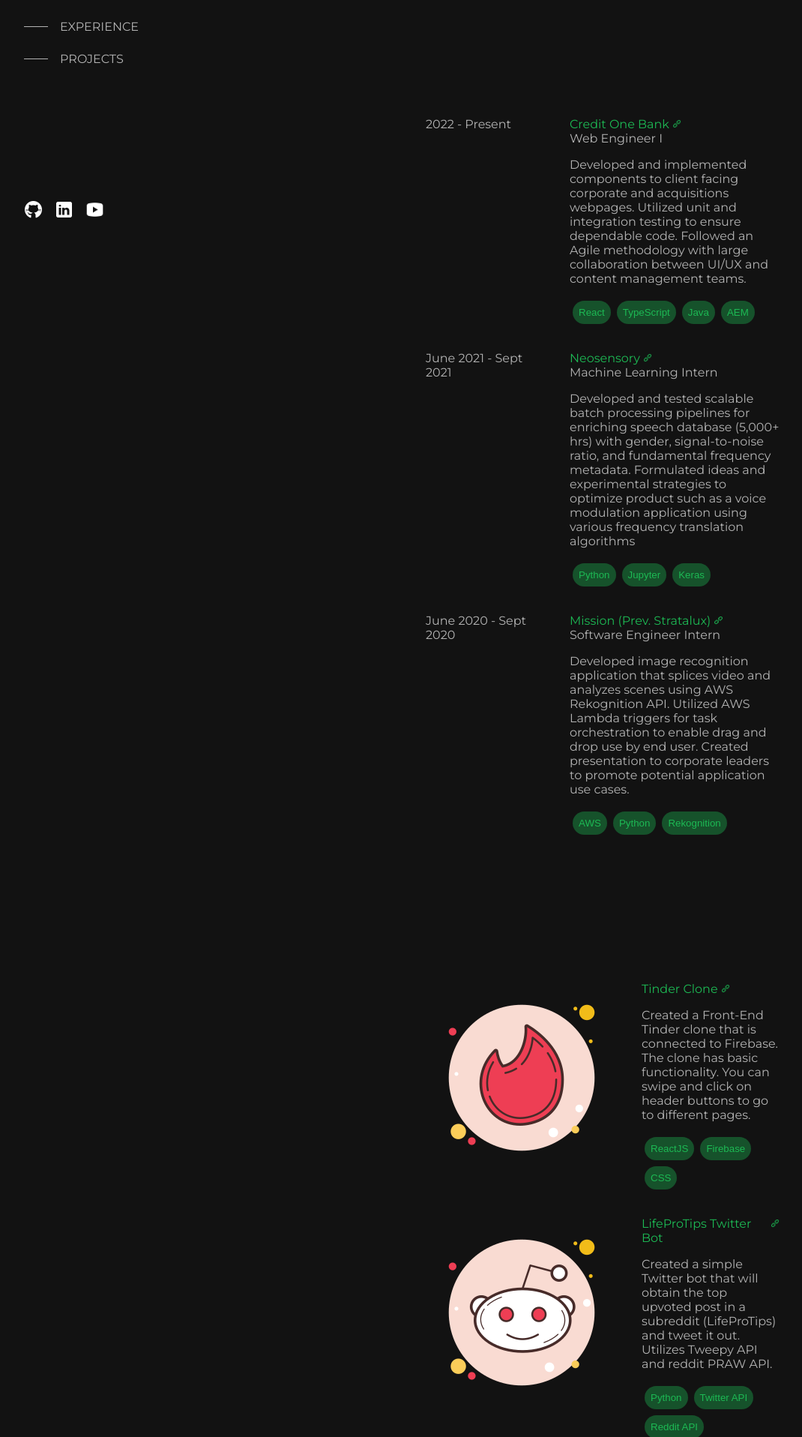
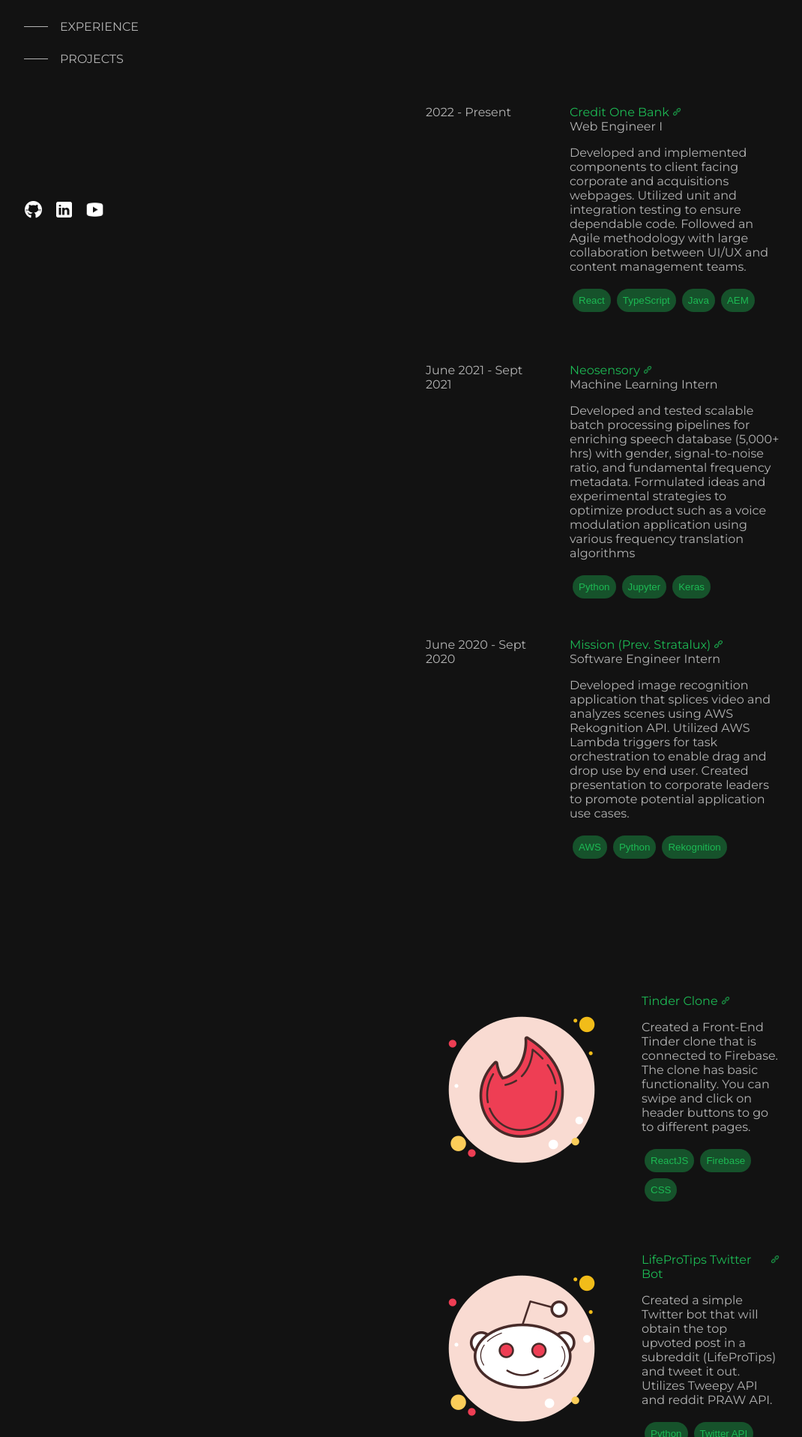
Before and after one commit to hrrsnsu/portfolio-v2, a Next.js app: page / in a window 1280 px wide. Shown: the part 384-2300 px from the top of the page at 75% size, without its empty margins (96-1166 px from the left). Built offline with nearby package versions, Linux system fonts and the light colour scheme.

Commit message:
styling fix

```diff
--- a/src/app/components/molecules/ScrollView/ScrollView.css
+++ b/src/app/components/molecules/ScrollView/ScrollView.css
@@ -3,7 +3,6 @@
     margin-bottom: 15vh;
     display: flex;
     flex-direction: column;
-    gap: 1rem;
     width: 50%;
 }
 
@@ -13,9 +12,15 @@
 }
 
 .ScrollView__timeline {
+    display: flex;
+    flex-direction: column;
+    gap: 1rem;
     margin-bottom: 9rem;
 }
 
 .ScrollView__projects {
+    display: flex;
+    flex-direction: column;
+    gap: 1rem;
     margin-bottom: 9rem;
 }
--- a/src/app/page.tsx
+++ b/src/app/page.tsx
@@ -19,7 +19,7 @@
   useEffect(() => {
     const pageElem = pageContainerRef.current;
     if (pageElem) {
-      pageElem.style.background = `radial-gradient(1500px at ${left}px ${top}px, rgba(53, 53, 53, 0.15), transparent 15%)`;
+      pageElem.style.background = `radial-gradient(2000px at ${left}px ${top}px, rgba(100, 100, 100, 0.15), transparent 15%)`;
     }
   }, [left, top]);
 
```
